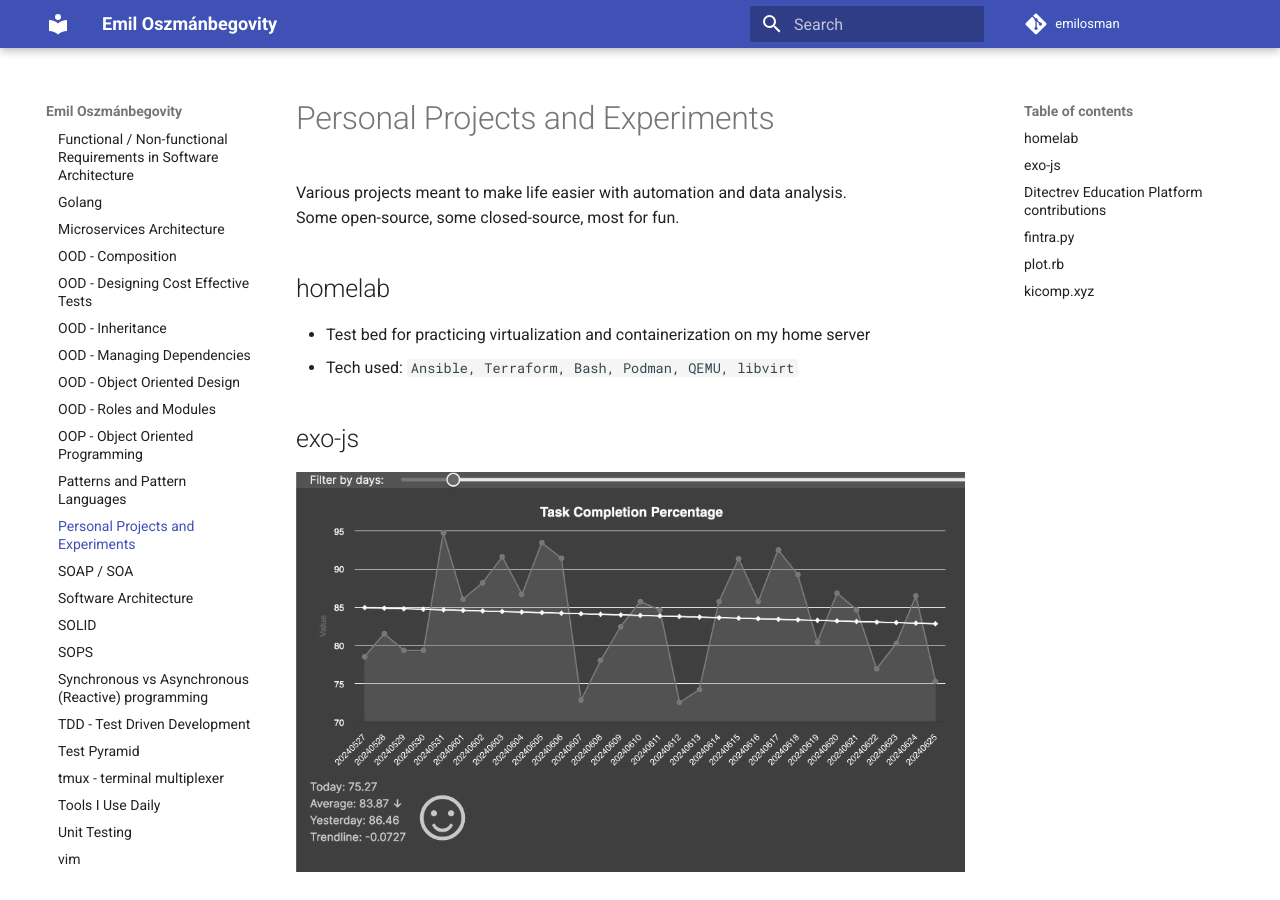
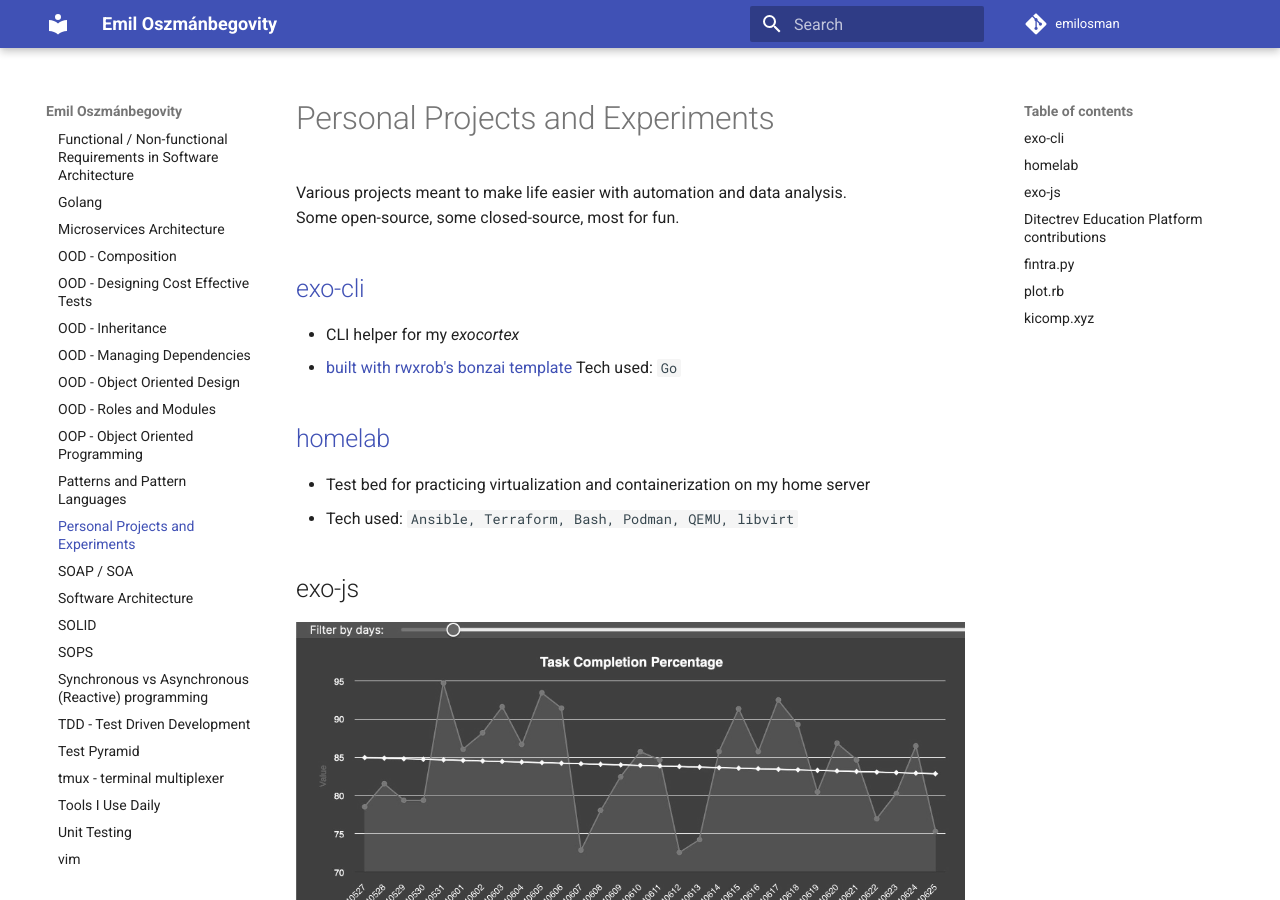
Before and after one commit to emilosman/emilosman, an MkDocs documentation site: the page built from docs/pages/personal-projects.md, in a window 1280 px wide and 900 px high. Built offline with MkDocs 1.6.1 and Material for MkDocs 9.7.7, drawn with Linux system fonts in a browser that asks for light colours.

Commit message:
add personal projects

```diff
--- a/docs/pages/personal-projects.md
+++ b/docs/pages/personal-projects.md
@@ -2,7 +2,12 @@
 Various projects meant to make life easier with automation and data analysis.
 Some open-source, some closed-source, most for fun.
 
-## homelab
+## [exo-cli](https://github.com/emilosman/exo-cli)
+- CLI helper for my _exocortex_
+- [built with rwxrob's bonzai template](https://github.com/rwxrob/bonzai)
+Tech used: `Go`
+
+## [homelab](https://github.com/emilosman/homelab)
 - Test bed for practicing virtualization and containerization on my home server
 - Tech used: `Ansible, Terraform, Bash, Podman, QEMU, libvirt`
 
```
